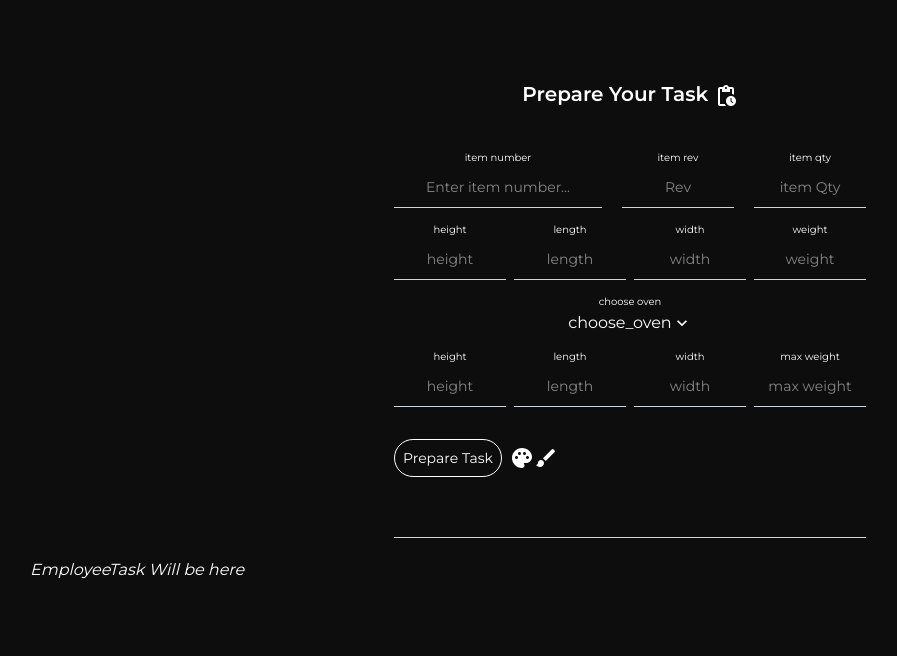
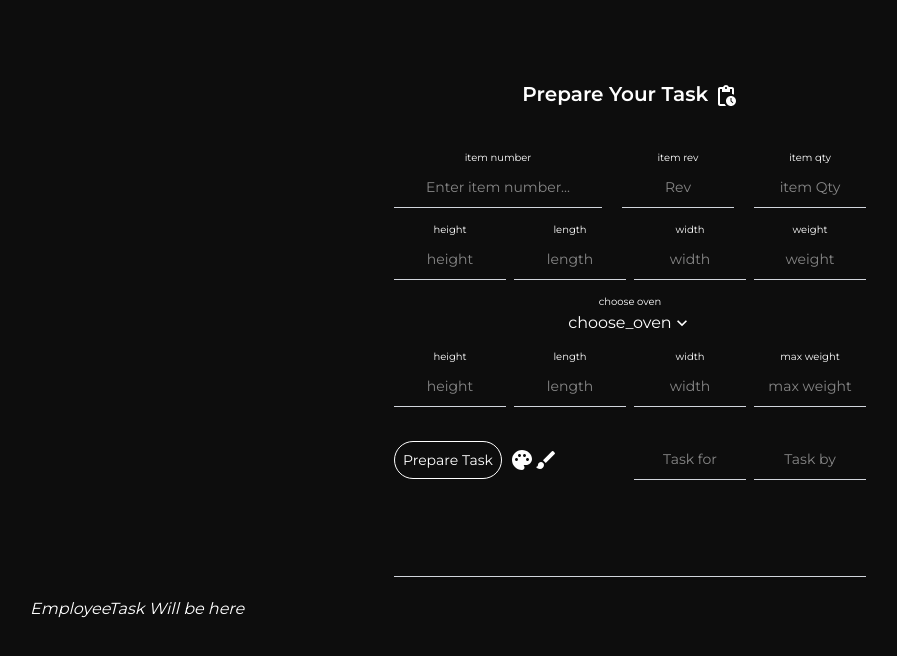
Before and after one commit to George-giorgi/paintingflow, a Next.js app: page /pages/form in a window 1280 px wide. Shown: the top 656 px of the page, without its empty margins (10-907 px from the left). Built offline with nearby package versions, Linux system fonts and the light colour scheme.

Commit message:
add inputs for and by also add this to inputstate

```diff
--- a/app/components/Form.tsx
+++ b/app/components/Form.tsx
@@ -29,6 +29,8 @@ export default function FillForm() {
     item_qty,
     item_width,
     rev,
+    task_for,
+    task_by,
   } = inputStore();
 
   const { addTask } = TaskStore();
@@ -288,7 +290,10 @@ export default function FillForm() {
             </div>
           </div>
         </div>
-        <div className=" flex gap-2 items-center !mt-5">
+        {/* last row */}
+
+        <div className=" flex items-center justify-between !mt-5">
+          <div className=" flex gap-2 items-center justify-center">
             <button
               className=" transition-all hover:scale-y-95   text-sm text-white bg-transparent border-1 cursor-pointer rounded-3xl p-2 w-fit h-fit "
               type="submit"
@@ -300,6 +305,34 @@ export default function FillForm() {
               <BrushIcon />
             </div>
           </div>
+
+          <div className=" flex gap-2">
+            <div className="  flex flex-col justify-center items-center ">
+              <input
+                name="task_for"
+                type="text"
+                placeholder="Task for"
+                className=" placeholder:text-sm w-28 px-2 py-2 text-center border-b border-gray-300 focus:outline-none transition-colors duration-150 ease-in-out appearance-none focus:placeholder-opacity-0"
+                value={task_for}
+                onChange={(e) => handleonChange(e)}
+              />
+            </div>
+
+            <div className=" flex flex-col justify-center items-center ">
+              <input
+                name="task_by"
+                type="text"
+                placeholder="Task by"
+                className=" placeholder:text-sm w-28 px-2 py-2 text-center border-b border-gray-300 focus:outline-none transition-colors duration-150 ease-in-out appearance-none focus:placeholder-opacity-0"
+                value={task_by}
+                onChange={(e) => handleonChange(e)}
+              />
+            </div>
+          </div>
+        </div>
+        <p className=" h-6 text-sm italic text-red-300 font-semibold transition-all">
+          {task_by}
+        </p>
       </form>
     </div>
   );
--- a/app/store_zustand/inputStore.ts
+++ b/app/store_zustand/inputStore.ts
@@ -18,6 +18,8 @@ type InputStore = {
   item_width: string;
   item_weight: string;
   rev: string;
+  task_for: string;
+  task_by: string;
   setInput: (field: string, value: any) => void;
 };
 
@@ -36,6 +38,8 @@ const inputStore = create<InputStore>()(
     item_width: "",
     item_weight: "",
     rev: "",
+    task_for: "",
+    task_by: "",
     setInput: (field: string, value: any) =>
       set((state) => ({ ...state, [field]: value })),
   }))
```
Lines whose indentation alone changed are shown as unchanged.
